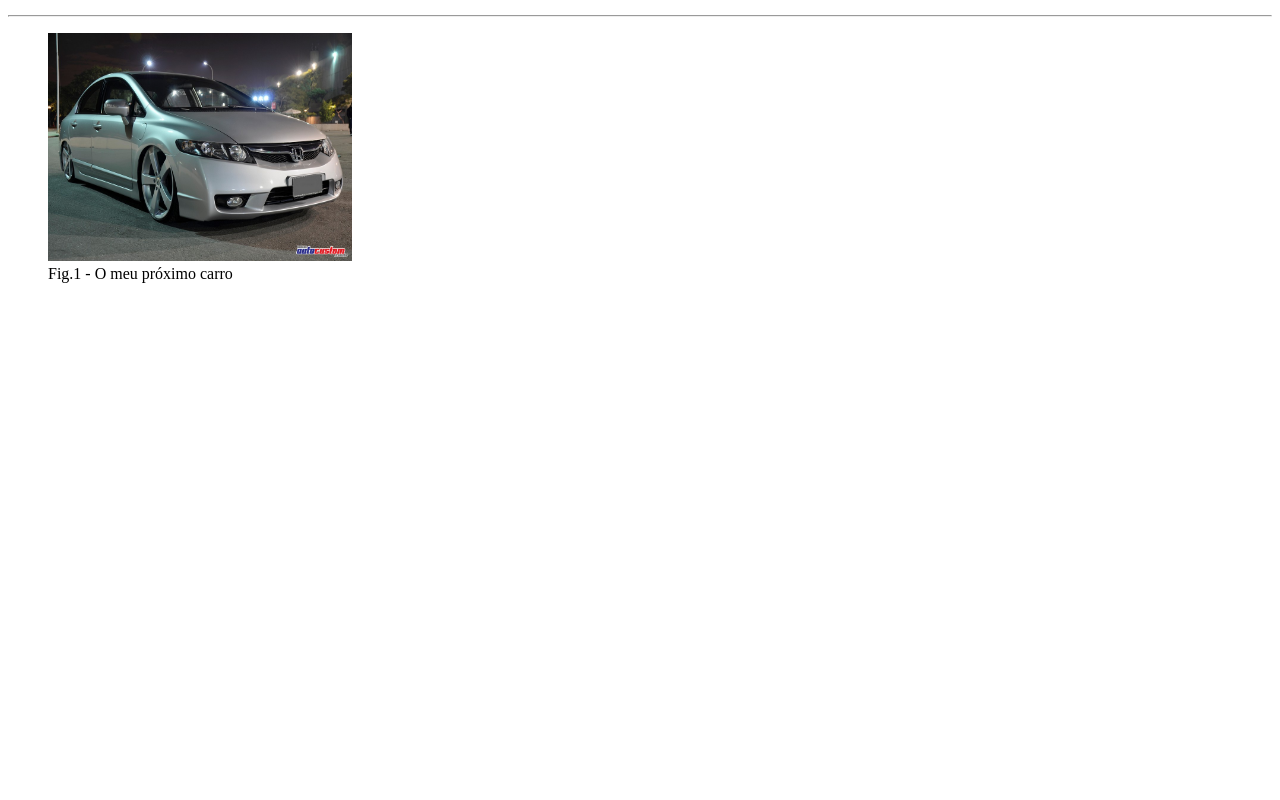
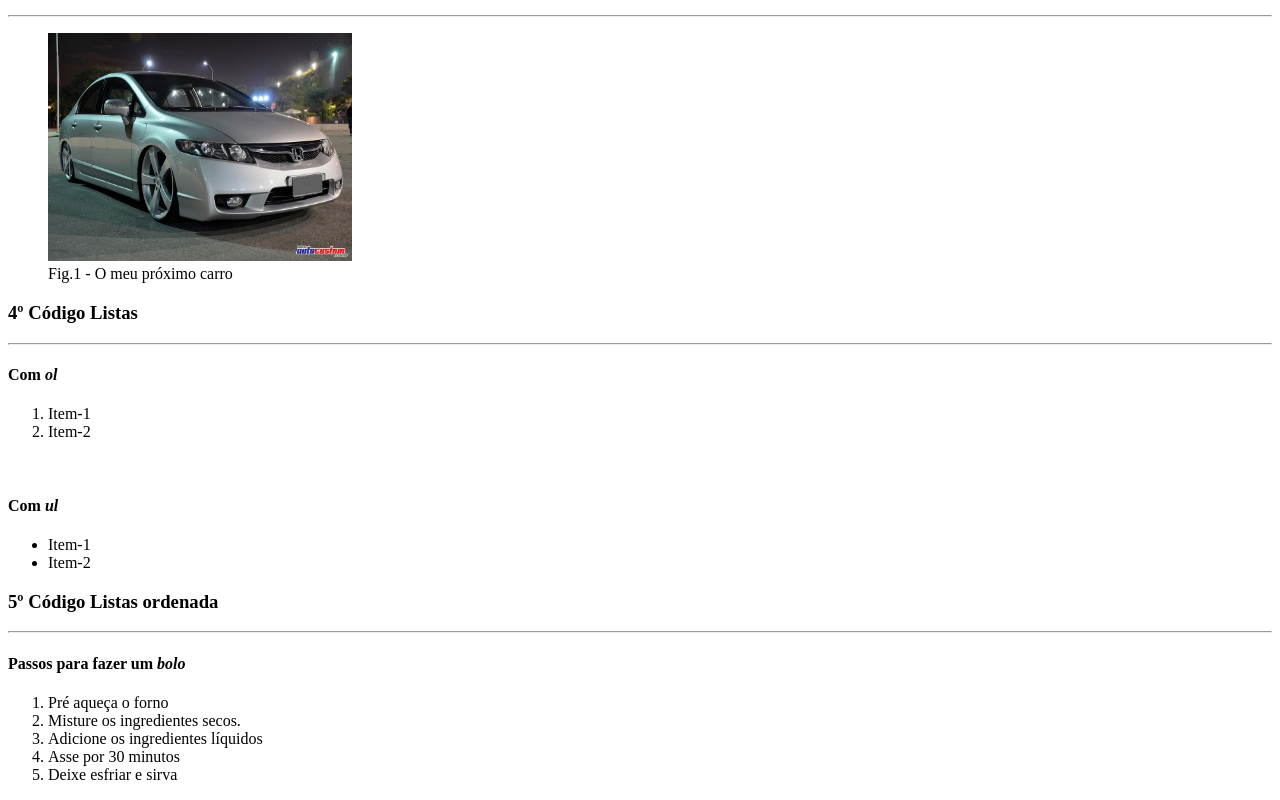
Before and after one commit to daniprimo2/aula-programacao-internet, a plain HTML site: page Aula-iniciais/segunda-aula.html in a window 1280 px wide. Shown: the part 345-1145 px from the top of the page. Before the commit the page ends 800 px from the top, so only its background shows below. Drawn offline with Linux system fonts and the light colour scheme.

Commit message:
feat: Listas html

```diff
--- a/Aula-iniciais/segunda-aula.html
+++ b/Aula-iniciais/segunda-aula.html
@@ -38,5 +38,33 @@
         <img src="./imagem/honda-civic.png" alt="Meu Honda meta" width="304" height="228">
         <figcaption>Fig.1 - O meu próximo carro</figcaption>
     </figure>
+
+
+    <h3>4º Código Listas</h3>
+    <hr>
+    <h4>Com <em>ol</em></h4>
+    <ol>
+        <li>Item-1</li>
+        <li>Item-2</li>
+    </ol>
+    <br>
+    <h4>Com <em>ul</em></h4>
+    <ul>
+        <li>Item-1</li>
+        <li>Item-2</li>
+    </ul>
+
+
+    <h3>5º Código Listas ordenada</h3>
+    <hr>
+    <h4>Passos para fazer um <em>bolo</em></h4>
+    <ol>
+        <li>Pré aqueça o forno</li>
+        <li>Misture os ingredientes secos.</li>
+        <li>Adicione os ingredientes líquidos</li>
+        <li>Asse por 30 minutos</li>
+        <li>Deixe esfriar e sirva</li>
+    </ol>
+
 </body>
 </html>
```
